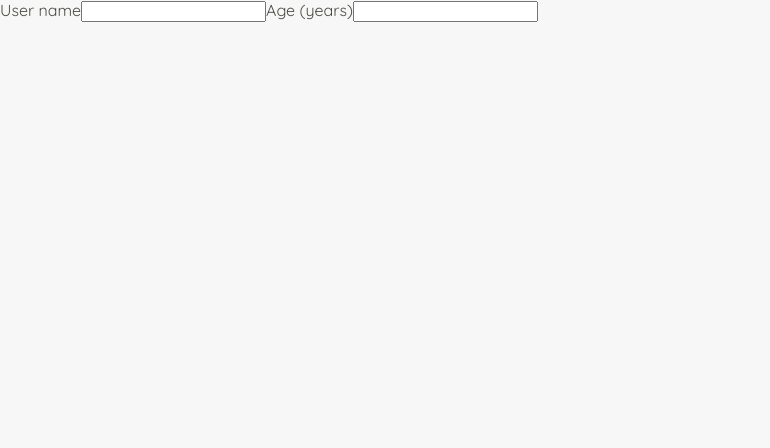
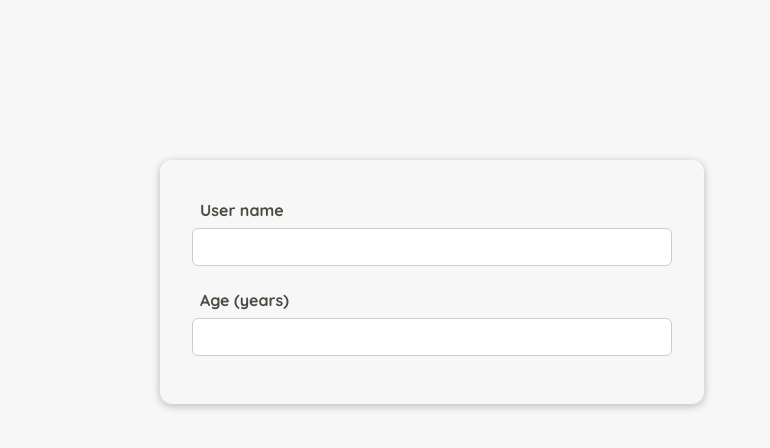
Before and after one commit to karibara/react-simple-form, a React (Create React App) app: page / in a window 1280 px wide. Shown: the top 448 px of the page, without its empty margins (0-770 px from the left). Built offline with nearby package versions, Linux system fonts and the light colour scheme.

Commit message:
Styled UserForm and Card

```diff
--- /dev/null
+++ b/src/components/UI/Card.css
@@ -0,0 +1,6 @@
+.card {
+    border-radius: 12px;
+    box-shadow: 0 2px 8px rgba(0, 0, 0, 0.25);
+    margin: 10rem;
+    width: fit-content;
+}
--- a/src/components/UI/Card.js
+++ b/src/components/UI/Card.js
@@ -0,0 +1,9 @@
+import "./Card.css";
+
+const Card = (props) => {
+  const classes = "card " + props.className;
+
+  return <div className={classes}>{props.children}</div>;
+};
+
+export default Card;
--- a/src/components/UserForm.js
+++ b/src/components/UserForm.js
@@ -1,15 +1,17 @@
 import React from "react";
+import Card from "./UI/Card";
+import styles from "./UserForm.module.css";
 
 const UserForm = () => {
   return (
-    <div>
-      <form>
+    <Card>
+      <form className={styles["user-form"]}>
         <label>User name</label>
         <input type="text" />
         <label>Age (years)</label>
         <input type="number" />
       </form>
-    </div>
+    </Card>
   );
 };
 
--- a/src/components/UserForm.module.css
+++ b/src/components/UserForm.module.css
@@ -0,0 +1,18 @@
+input {
+    font: inherit;
+    padding: 0.5rem;
+    border-radius: 6px;
+    border: 1px solid #ccc;
+    margin-bottom: 1rem;
+    width: 30rem;
+}
+
+label {
+    font-weight: bold;
+    margin: 0.5rem ;
+    display: block;
+}
+
+.user-form {
+    padding: 2rem;
+}
```
Also changed, not shown: src/components/UI/Card.module.css (deleted).
